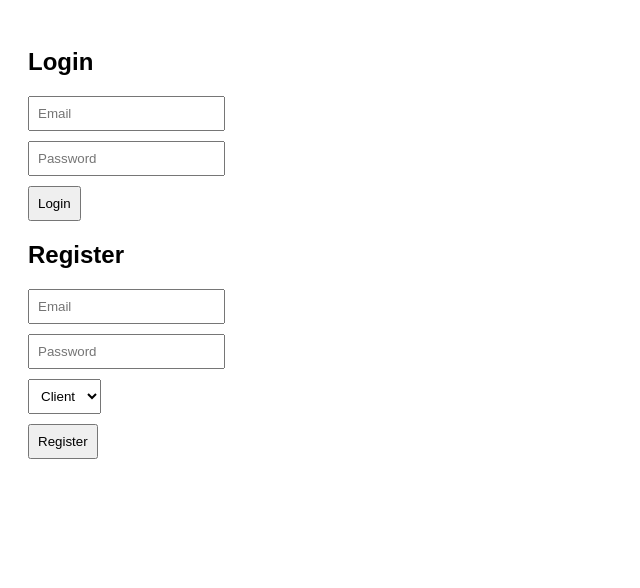
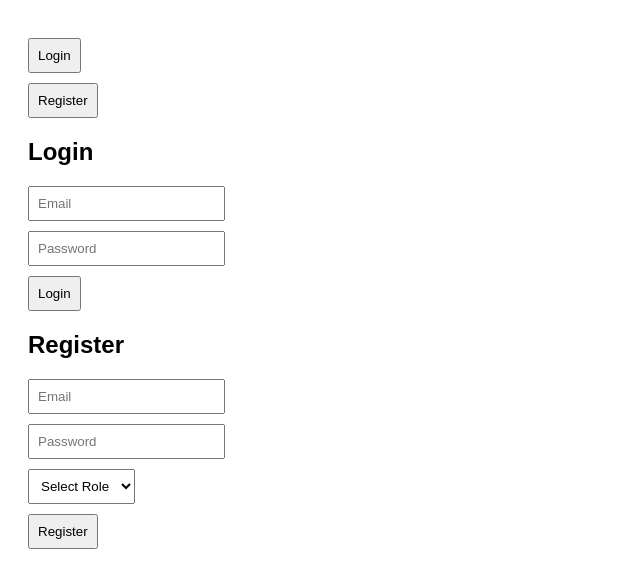
Before and after one commit to premkumarthouda/Secure_file_sharing_system, a plain HTML site: page project/frontend/index.html in a window 1280 px wide. Shown: the whole page, without its empty margins (0-640 px from the left). Drawn offline with Linux system fonts and the light colour scheme.

Commit message:
Update index.html

```diff
--- a/project/frontend/index.html
+++ b/project/frontend/index.html
@@ -1,27 +1,38 @@
 <!DOCTYPE html>
-<html>
+<html lang="en">
 <head>
+  <meta charset="UTF-8">
   <title>Secure File Sharing - Login/Register</title>
   <link rel="stylesheet" href="style.css">
 </head>
 <body>
+  <div class="container">
+    <div class="tabs">
+      <button class="tab-button active" data-tab="login">Login</button>
+      <button class="tab-button" data-tab="register">Register</button>
+    </div>
+
+    <div class="form-container">
+      <form id="loginForm" class="form active">
         <h2>Login</h2>
-  <form id="loginForm">
         <input type="email" placeholder="Email" id="loginEmail" required>
         <input type="password" placeholder="Password" id="loginPassword" required>
         <button type="submit">Login</button>
       </form>
 
+      <form id="registerForm" class="form">
         <h2>Register</h2>
-  <form id="registerForm">
         <input type="email" placeholder="Email" id="registerEmail" required>
         <input type="password" placeholder="Password" id="registerPassword" required>
-    <select id="registerRole">
+        <select id="registerRole" required>
+          <option value="">Select Role</option>
           <option value="client">Client</option>
           <option value="ops">Ops</option>
         </select>
         <button type="submit">Register</button>
       </form>
+    </div>
+  </div>
 
   <script src="script.js"></script>
 </body>
```
Lines whose indentation alone changed are shown as unchanged.
